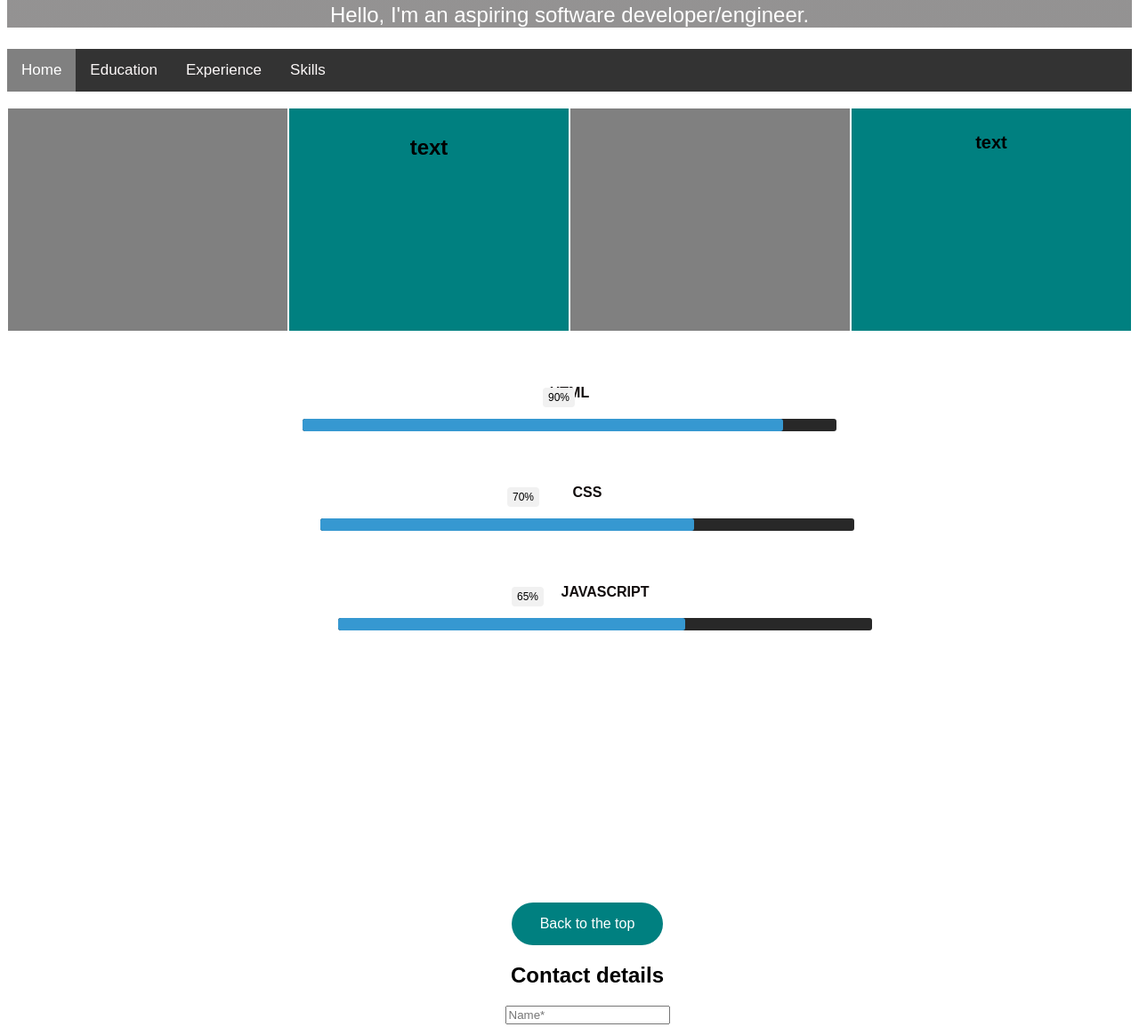
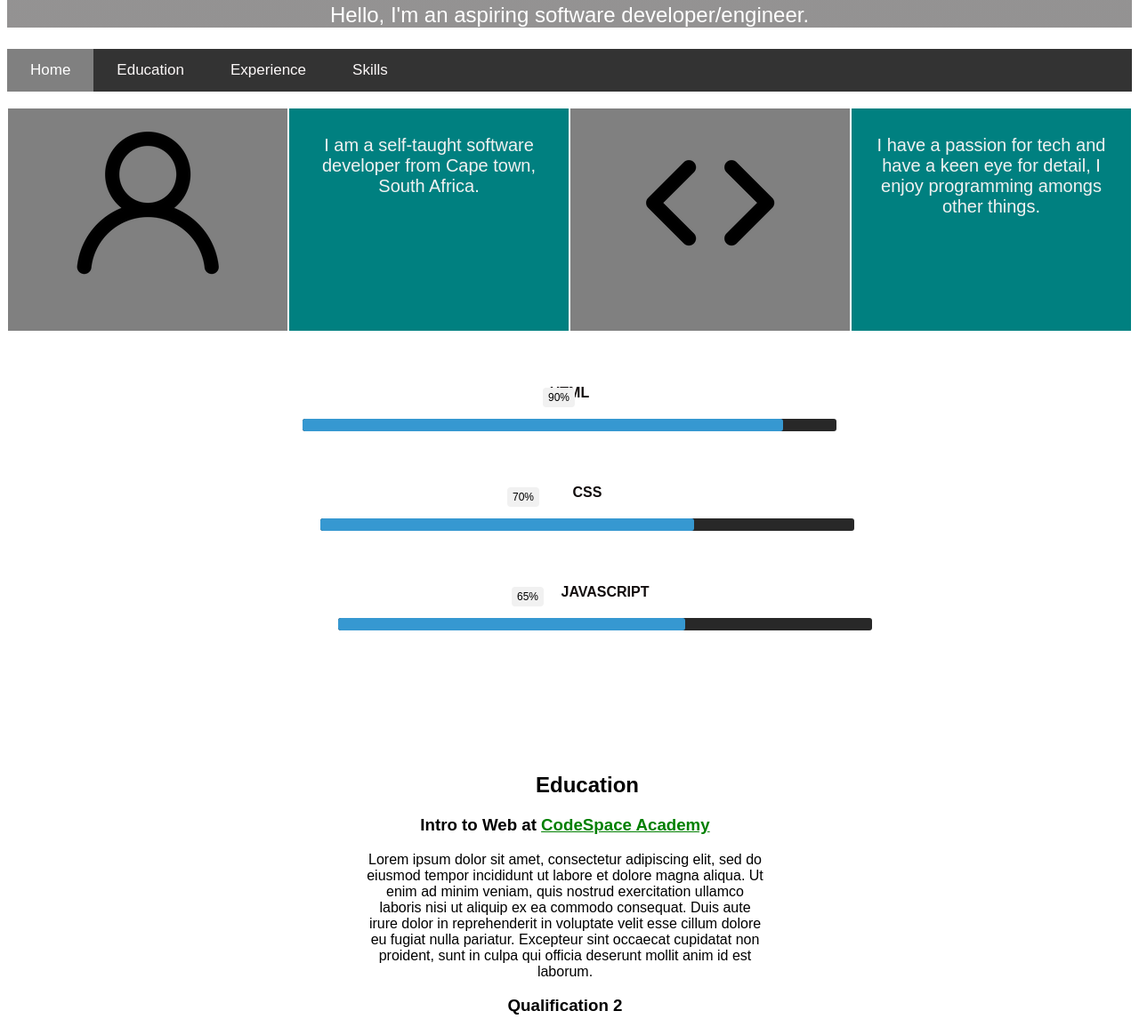
Before and after one commit to Noahsparkes/ITW_NoahSparkes-Personal-Website, a plain HTML site: page Resume 8/resume8.html in a window 1280 px wide. Shown: the part 368-1523 px from the top of the page at 89% size. Drawn offline with Linux system fonts and the light colour scheme; grey boxes are pictures that could not be loaded.

Commit message:
addition of icons, text,education section.

```diff
--- a/Resume 8/resume8.css
+++ b/Resume 8/resume8.css
@@ -96,6 +96,10 @@
     cursor: pointer;
   }
 
+  .tile-text{
+    text-align: center;
+    color: #f1f1f1;
+  }
   #footer {
     text-align: center;
     margin-top: 0px;
@@ -121,7 +125,7 @@
     float: left;
     color: rgb(252, 248, 248);
     text-align: center;
-    padding: 14px 16px ;
+    padding: 14px 26px ;
     text-decoration: none;
     font-size: 17px;
 
@@ -131,6 +135,7 @@
     background-color: #008080;
     /*teel*/
     color: white;
+    border-radius: 18px;
   }
 
   .topnav a.active {
--- a/Resume 8/resume8.html
+++ b/Resume 8/resume8.html
@@ -33,20 +33,12 @@
           <a href="#education">Education</a>
           <a href="#experience">Experience</a>
           <a href="#skills">Skills</a>
-          <a href="#top"></a>
+
         </div>
       </section>
 
-      <!--<section class="body">
-        <h2 id="education">Education</h2>
-        <h3>Intro to Web at <a id="link" href="https://www.codespace.co.za/">CodeSpace Academy</a></h3>
-        <p>Lorem ipsum dolor sit amet, consectetur adipiscing elit, sed do eiusmod tempor incididunt ut labore et dolore magna aliqua. Ut enim ad minim veniam, quis nostrud exercitation ullamco laboris nisi ut aliquip ex ea commodo consequat. Duis aute irure dolor in reprehenderit in voluptate velit esse cillum dolore eu fugiat nulla pariatur. Excepteur sint occaecat cupidatat non proident, sunt in culpa qui officia deserunt mollit anim id est laborum.</p>
-        <h3 id="qulification2">Qualification 2</h3>
-        <p>Aliquam ultrices sagittis orci a scelerisque purus semper eget duis. Amet dictum sit amet justo donec enim diam. Neque viverra justo nec ultrices dui sapien. Rhoncus dolor purus non enim praesent elementum facilisis leo. Arcu vitae elementum curabitur vitae nunc sed velit dignissim. In iaculis nunc sed augue.</p>
-        <h2 id="experience">Experience</h2>
-      </section>
 
-      <section class="body2">
+      <!--<section class="body2">
         <h3>Job 1</h3>
         <p>Lorem ipsum dolor sit amet, consectetur adipiscing elit, sed do eiusmod tempor incididunt ut labore et dolore magna aliqua. Ut enim ad minim veniam, quis nostrud exercitation ullamco laboris nisi ut aliquip ex ea commodo consequat. Duis aute irure dolor in reprehenderit in voluptate velit esse cillum dolore eu fugiat nulla pariatur. Excepteur sint occaecat cupidatat non proident, sunt in culpa qui officia deserunt mollit anim id est laborum.
         </p>
@@ -60,32 +52,28 @@
       <section class="body4">
         <h3>Job 3</h3>
         <p>Lorem ipsum dolor sit amet, consectetur adipiscing elit, sed do eiusmod tempor incididunt ut labore et dolore magna aliqua. Ut enim ad minim veniam, quis nostrud exercitation ullamco laboris nisi ut aliquip ex ea commodo consequat. Duis aute irure dolor in reprehenderit in voluptate velit esse cillum dolore eu fugiat nulla pariatur. Excepteur sint occaecat cupidatat non proident, sunt in culpa qui officia deserunt mollit anim id est laborum.</p>
-      </section>
+      </section>-->
 
-      <section id="skills">
-        <h2>Skills</h2>
-        <li>skill 1</li>
-        <li>skill 2</li>
-        <li>skill 3</li>
-        <li>skill 4</li>
-      </section>
-      -->
-      <!-- code for tiles-->
+
+      <!--code for tiles-->
       <br>
       <!--remove and do with flexbox instead-->
       <div class="pannel" style="text-align:center;">
+
         <div class="column-2 tile-1">
+          <img src="192.png" class="image-fluid" alt="">
         </div>
 
         <div class="column-2 tile-2">
-          <h2 class="project-text">text</h2>
+          <p class="tile-text">I am a self-taught software developer from Cape town, South Africa.</p>
         </div>
 
         <div class="column-2 tile-3">
+        <img src="code192.png" class="" alt="">
         </div>
 
         <div class="column-2 tile-4">
-          <h2 class="tile-text">text</h2>
+          <p class="tile-text">I have a passion for tech and have a keen eye for detail, I enjoy programming amongs other things.</p>
         </div>
       </div>
       <!--code for tiles-->
@@ -117,6 +105,21 @@
               </div>
             </div>
             <!--skill bars-->
+
+            <section class="body">
+              <h2 id="education">Education</h2>
+              <h3>Intro to Web at <a id="link" href="https://www.codespace.co.za/">CodeSpace Academy</a></h3>
+              <p>Lorem ipsum dolor sit amet, consectetur adipiscing elit, sed do eiusmod tempor incididunt ut labore et dolore magna aliqua. Ut enim ad minim veniam, quis nostrud exercitation ullamco laboris nisi ut aliquip ex ea commodo consequat. Duis aute irure dolor in reprehenderit in voluptate velit esse cillum dolore eu fugiat nulla pariatur. Excepteur sint occaecat cupidatat non proident, sunt in culpa qui officia deserunt mollit anim id est laborum.</p>
+              <h3 id="qulification2">Qualification 2</h3>
+              <p>Aliquam ultrices sagittis orci a scelerisque purus semper eget duis. Amet dictum sit amet justo donec enim diam. Neque viverra justo nec ultrices dui sapien. Rhoncus dolor purus non enim praesent elementum facilisis leo. Arcu vitae elementum curabitur vitae nunc sed velit dignissim. In iaculis nunc sed augue.</p>
+              <h2 id="experience">Experience</h2>
+            </section>
+
+
+
+
+
+
 
             <p style="text-align:center"><a href id="top" class="top">Back to
                 the top <a></p>
```
Also changed, not shown: Resume 8/192.png (added), Resume 8/code192.png (added), images/account.png (added), 4 other files.
